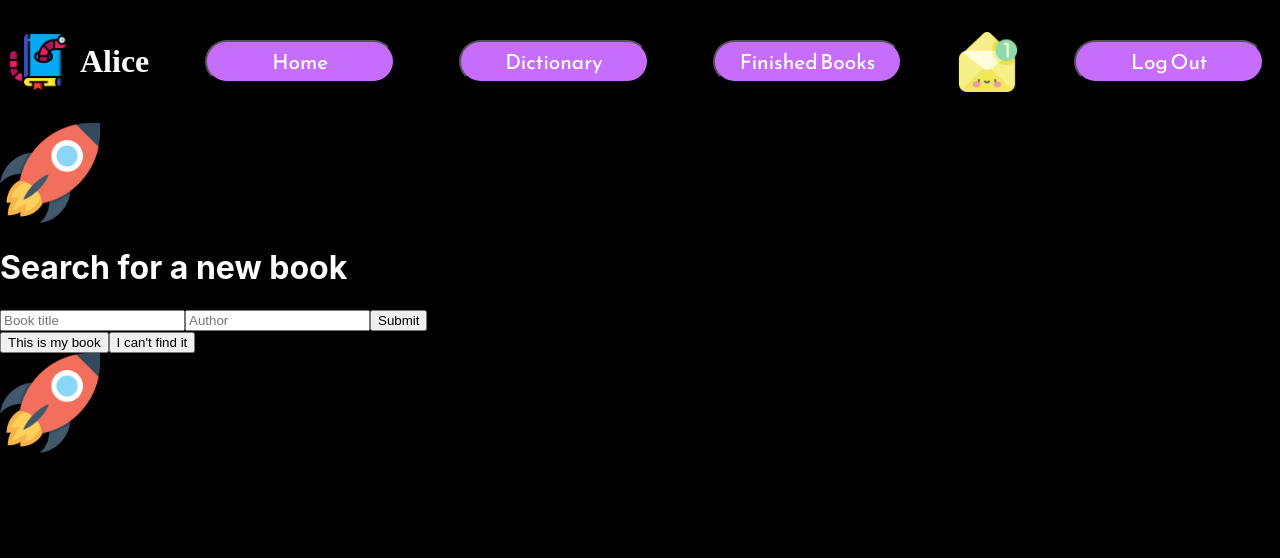
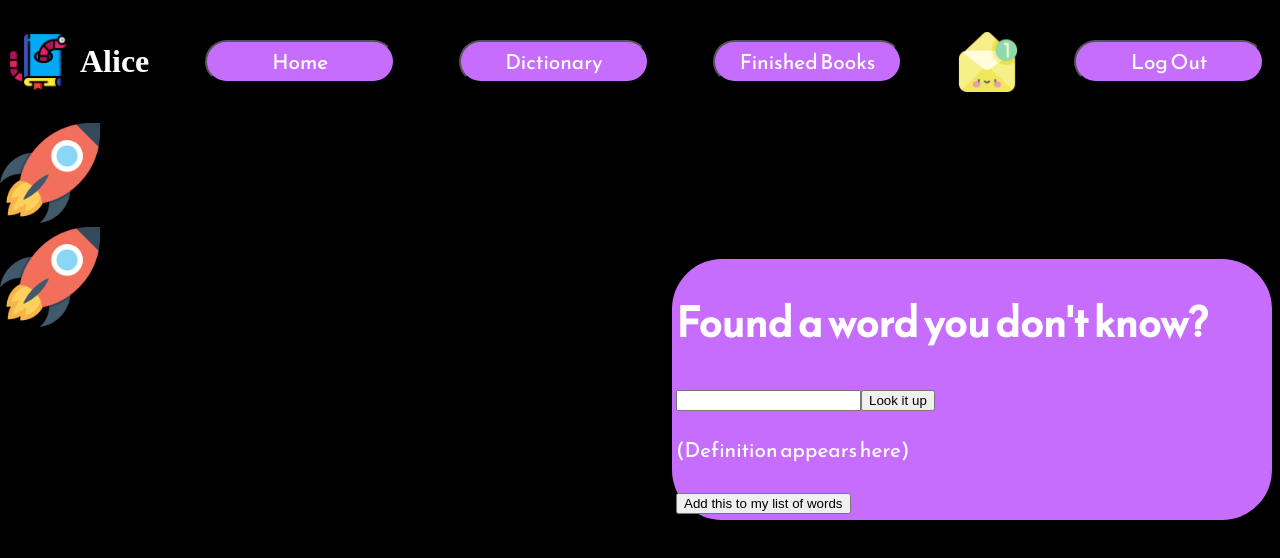
Before and after one commit to SchoolOfCode/final-project-repo-bar-coders, a Next.js app: page /dictionary in a window 1280 px wide. Shown: the top 558 px of the page. Built offline with nearby package versions, Linux system fonts and the light colour scheme; a web font is replaced by a local one.

Commit message:
form submit done

```diff
--- a/pages/_app.js
+++ b/pages/_app.js
@@ -53,6 +53,7 @@ function MyApp({ Component, pageProps }) {
   //adds new words to dictionary word list
   function updateWordsList(newWord) {
     setWords([...words, newWord])
+    // need to send new word to the database
   }
 
   return (
--- a/pages/dictionary.js
+++ b/pages/dictionary.js
@@ -1,35 +1,62 @@
-// import {SplitButton} from 'react'
 import Navbar from '../src/studentcomponents/navbar'
 import rocketicon from '../images/rocketicon.png'
 import Image from 'next/image'
+import styles from '../styles/dictionary.module.css'
+import { useState } from 'react'
 
 function dictionary({ isNewMessage, words, updateWordsList }) {
+
+  const [searchWord, setSearchWord] = useState(" ")
+
+
+  function handleChange(e) {
+    e.preventDefault()
+    setSearchWord(e.target.value)
+    console.log(searchWord)
+
+  }
+
+  function getWord(e) {
+    e.preventDefault()
+    console.log("getWord")
+  }
+
+  function handleSubmit(e) {
+      e.preventDefault()
+    console.log("handlesubmit")
+
+    updateWordsList(searchWord);
+    console.log(words)
+  }
+
+
   return (
     <div>
       <Navbar isNewMessage={isNewMessage} />
       <div>
         <Image src={rocketicon.src} alt="rocket" width="100" height="100" />
         <div>
+
+        <div className={styles.container}>
           <form>
-            <h1>Search for a new book</h1>
+            <h1>Found a word you don't know?</h1>
 
-            <input type="text" placeholder="Book title"></input>
+            <input type="text" list="valuelist" value={searchWord} onChange={handleChange}></input>
+            <datalist id="valuelist">
+            {words.map((word)=>{return<option>{word}</option>})}
 
-            <input type="text" placeholder="Author"></input>
+            </datalist>
 
-            <button type="submit">Submit</button>
+              <button onClick={getWord}>Look it up</button>
 
-            <div>
-            {/* <SplitButton type="text" placeholder="Choose your book from the list"></SplitButton> */}
+            <p>(Definition appears here)</p>
 
-            </div>
-
-            <div>
-              <button>This is my book</button>
-              <button>I can&apos;t find it</button>
-            </div>
+              <button onClick={handleSubmit}>Add this to my list of words</button>
 
           </form>
+
+        </div>
+
         </div>
         <Image src={rocketicon.src} alt="rocket" width="100" height="100" />
       </div>
--- /dev/null
+++ b/styles/dictionary.module.css
@@ -0,0 +1,13 @@
+.container {
+    margin: 2rem 0.5rem;
+  padding: 0.25rem 0.25rem;
+  font-size: 1.3rem;
+  border-radius: 50px;
+  background-color: #C66DFD;
+  color: white;
+  font-family: "Reem Kufi";
+  display: flex;
+  flex-direction: column;
+  width: 600px;
+  float: right;
+}
```
